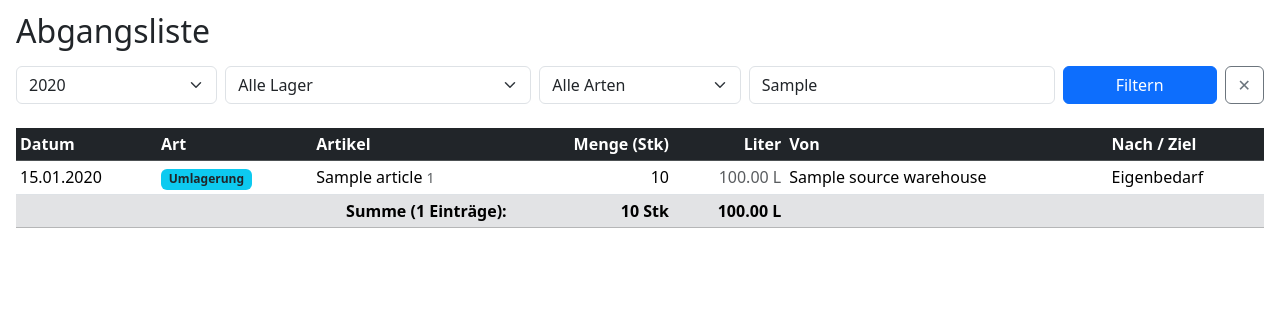
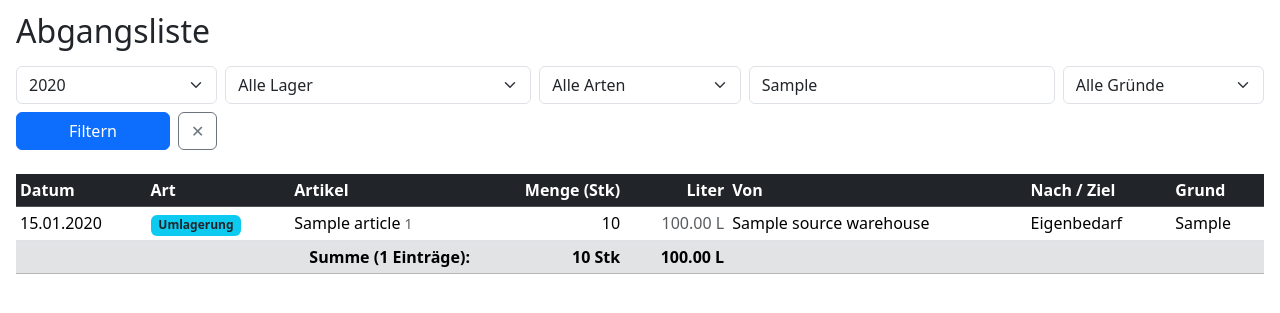
Before and after one commit to sniefi/lager, a Python web app: template app/app/templates/reports/outgoing_report.html in a window 1280 px wide. Shown: the part 56-369 px from the top of the page. Run offline with Jinja, Linux system fonts and the light colour scheme; the template is opened without the code that fills it: most values are stand-ins (such as "Sample title", 1, 10 or a date in 2020); some libraries are stand-ins or nearby versions.

Commit message:
Feature: Grund-Feld (Verkauf/Kostprobe) bei Kunden-Abgängen + Filter Abgangsliste
- Booking-Modell: neues Feld abgang_grund (VARCHAR 32)
- Buchungsmaske: Grund-Dropdown erscheint wenn Destination = Kunde
- Validierung: Grund ist Pflichtfeld bei Kunden-Abgang
- Abgangsliste: Grund-Filter-Dropdown + Spalte Grund in Tabelle
- mysql/alter_v4.sql: ALTER TABLE für Live-DB

Co-Authored-By: Claude Sonnet 4.6 <noreply@anthropic.com>

```diff
--- a/app/app/models/booking.py
+++ b/app/app/models/booking.py
@@ -14,6 +14,7 @@ class Booking(db.Model):
     target_warehouse_id = db.Column(db.Integer, db.ForeignKey('warehouse.id'), nullable=True)
     abgang_destination = db.Column(db.Enum('Eigenbedarf', 'Kunde'), nullable=True)
     customer_name = db.Column(db.String(255), nullable=True)
+    abgang_grund = db.Column(db.String(32), nullable=True)
     is_billed = db.Column(db.SmallInteger, default=0)
     billed_at = db.Column(db.DateTime, nullable=True)
     created_at = db.Column(db.DateTime, default=datetime.utcnow)
--- a/app/app/routes/bookings.py
+++ b/app/app/routes/bookings.py
@@ -87,6 +87,7 @@ def outgoing():
         source_warehouse_id = request.form.get('source_warehouse_id', type=int)
         abgang_destination = request.form.get('abgang_destination', '')
         customer_name = request.form.get('customer_name', '').strip()
+        abgang_grund = request.form.get('abgang_grund', '').strip()
         target_warehouse_id = request.form.get('target_warehouse_id', type=int)
 
         ctx = dict(articles=articles, warehouses=warehouses,
@@ -118,6 +119,9 @@ def outgoing():
             if abgang_destination == 'Kunde' and not customer_name:
                 flash('Kundenname ist Pflichtfeld bei Abgang an Kunden.', 'danger')
                 return render_template('bookings/outgoing.html', **ctx)
+            if abgang_destination == 'Kunde' and not abgang_grund:
+                flash('Grund ist Pflichtfeld bei Abgang an Kunden.', 'danger')
+                return render_template('bookings/outgoing.html', **ctx)
 
             # Negativbestand verhindern
             current_stock = _get_stock(article.id, source_warehouse_id)
@@ -138,6 +142,7 @@ def outgoing():
                 source_warehouse_id=source_warehouse_id,
                 abgang_destination=abgang_destination,
                 customer_name=customer_name if abgang_destination == 'Kunde' else None,
+                abgang_grund=abgang_grund if abgang_destination == 'Kunde' else None,
             )
 
         elif booking_type == 'Umlagerung':
--- a/app/app/routes/reports.py
+++ b/app/app/routes/reports.py
@@ -107,6 +107,7 @@ def outgoing():
     warehouse_id = request.args.get('warehouse_id', type=int)
     booking_type_filter = request.args.get('booking_type', '')
     customer = request.args.get('customer', '')
+    grund_filter = request.args.get('grund', '')
 
     query = Booking.query.filter(Booking.booking_type.in_(['Abgang', 'Umlagerung']))
 
@@ -118,6 +119,8 @@ def outgoing():
         query = query.filter(Booking.booking_type == booking_type_filter)
     if customer:
         query = query.filter(Booking.customer_name.ilike(f'%{customer}%'))
+    if grund_filter:
+        query = query.filter(Booking.abgang_grund == grund_filter)
 
     bookings = query.order_by(Booking.created_at.desc()).all()
     warehouses = Warehouse.query.order_by(Warehouse.name).all()
@@ -143,4 +146,5 @@ def outgoing():
                            selected_year=year,
                            selected_warehouse=warehouse_id,
                            selected_type=booking_type_filter,
-                           selected_customer=customer)
+                           selected_customer=customer,
+                           selected_grund=grund_filter)
--- a/app/app/templates/reports/outgoing_report.html
+++ b/app/app/templates/reports/outgoing_report.html
@@ -38,6 +38,13 @@
             {% endfor %}
         </datalist>
     </div>
+    <div class="col-6 col-md-2">
+        <select class="form-select" name="grund">
+            <option value="">Alle Gründe</option>
+            <option value="Verkauf" {% if selected_grund == 'Verkauf' %}selected{% endif %}>Verkauf</option>
+            <option value="Kostprobe" {% if selected_grund == 'Kostprobe' %}selected{% endif %}>Kostprobe</option>
+        </select>
+    </div>
     <div class="col-12 col-md-2 d-flex gap-2">
         <button type="submit" class="btn btn-primary flex-grow-1">Filtern</button>
         <a href="{{ url_for('reports.outgoing') }}" class="btn btn-outline-secondary">&#x2715;</a>
@@ -57,6 +64,7 @@
                 <th class="text-end">Liter</th>
                 <th>Von</th>
                 <th>Nach / Ziel</th>
+                <th>Grund</th>
             </tr>
         </thead>
         <tbody>
@@ -96,6 +104,7 @@
                         Eigenbedarf
                     {% endif %}
                 </td>
+                <td>{{ b.abgang_grund or '–' }}</td>
             </tr>
             {% endfor %}
         </tbody>
@@ -104,7 +113,7 @@
                 <td colspan="3" class="text-end">Summe ({{ bookings | length }} Einträge):</td>
                 <td class="text-end">{{ '%.4g' | format(ns.total_menge) }} Stk</td>
                 <td class="text-end">{{ '%.2f' | format(ns.total_liter) }} L</td>
-                <td colspan="2"></td>
+                <td colspan="3"></td>
             </tr>
         </tfoot>
     </table>
--- /dev/null
+++ b/mysql/alter_v4.sql
@@ -0,0 +1,3 @@
+-- Migration v4: Grund-Feld für Kunden-Abgänge
+ALTER TABLE booking
+    ADD COLUMN abgang_grund VARCHAR(32) NULL AFTER customer_name;
```
Also changed, not shown: app/app/templates/bookings/_destination_fields.html (+8 -0 lines).
